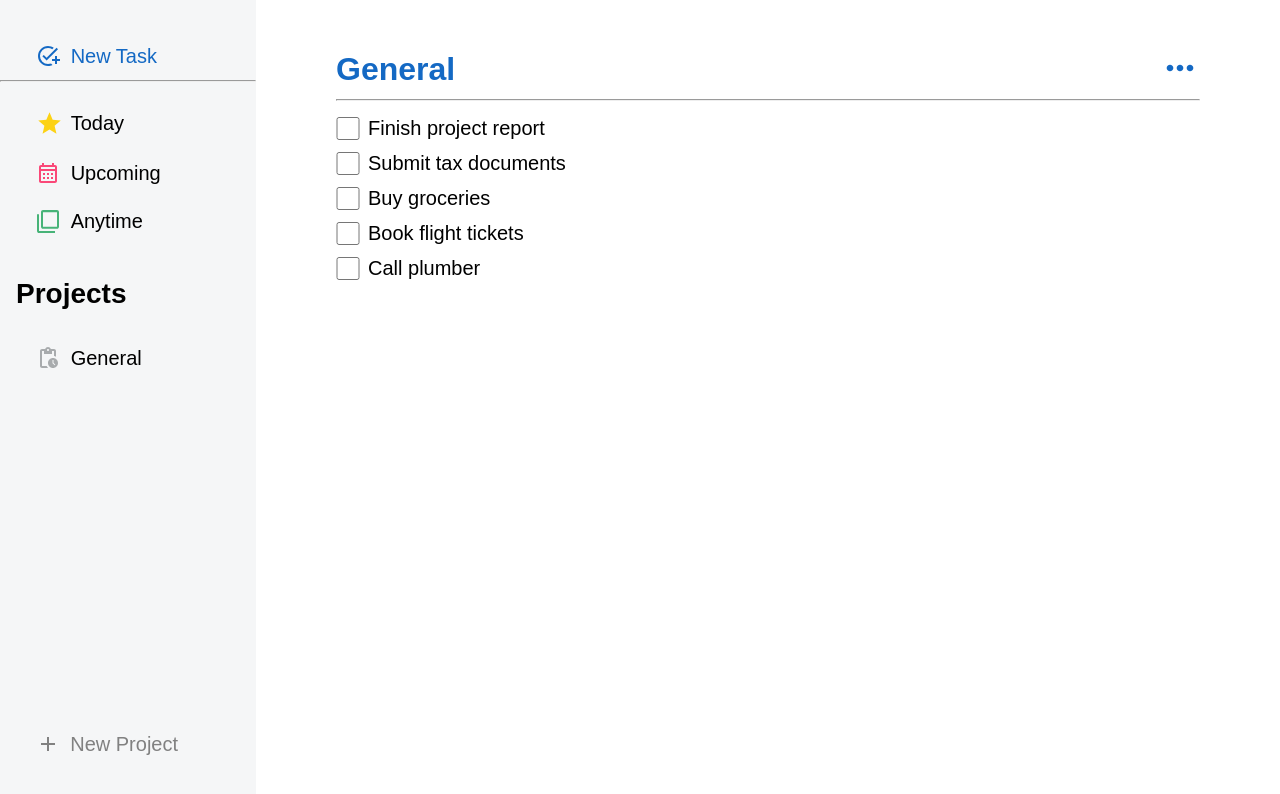
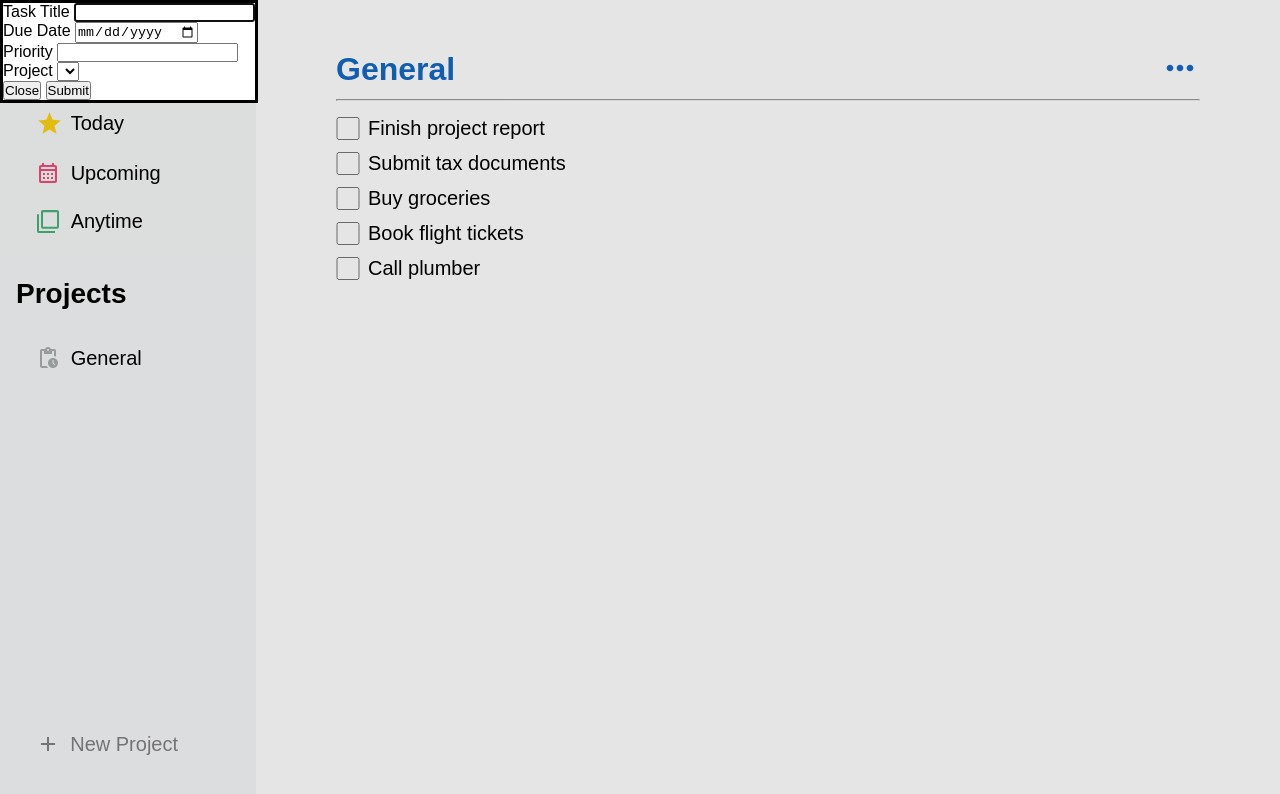
Before and after one commit to NgocPMT/js-todo-list, a website built with webpack: page src/template.html in a window 1280 px wide. Both pictures are taken after a click on the button "New Task". Built offline with nearby package versions, Linux system fonts and the light colour scheme.

Commit message:
implement functions to open modal when click on new task button

```diff
--- a/src/displayController.js
+++ b/src/displayController.js
@@ -135,10 +135,26 @@ const displayController = (function () {
     });
   };
 
+  const addNewTaskEventListeners = () => {
+    const newTaskModal = document.querySelector("#new-task-modal");
+    const newTaskBtn = document.querySelector("#new-todo-btn");
+    const newTaskClose = document.querySelector("#new-task-close");
+    const newTaskForm = document.querySelector("#new-task-form");
+
+    newTaskBtn.addEventListener("click", () => {
+      newTaskModal.showModal();
+    });
+
+    newTaskClose.addEventListener("click", () => {
+      newTaskModal.close();
+    });
+  };
+
   return {
     renderTodos,
     renderProjects,
     addNewProjectEventListeners,
+    addNewTaskEventListeners,
   };
 })();
 
--- a/src/index.js
+++ b/src/index.js
@@ -30,3 +30,4 @@ console.log(todoController.getTodos());
 displayController.renderTodos();
 displayController.renderProjects();
 displayController.addNewProjectEventListeners();
+displayController.addNewTaskEventListeners();
--- a/src/template.html
+++ b/src/template.html
@@ -60,6 +60,52 @@
           </div>
         </form>
       </dialog>
+
+      <dialog id="new-task-modal" tabindex="-1">
+        <form id="new-task-form">
+          <div class="form-field">
+            <label for="task-title">Task Title</label>
+            <input
+              id="task-title"
+              type="text"
+              name="task-title"
+              required
+              minlength="2"
+              maxlength="20"
+            />
+          </div>
+          <div class="form-field">
+            <label for="task-due-date">Due Date</label>
+            <input
+              id="task-due-date"
+              type="date"
+              name="task-due-date"
+              required
+              minlength="2"
+              maxlength="20"
+            />
+          </div>
+          <div class="form-field">
+            <label for="task-priority">Priority</label>
+            <input
+              id="task-priority"
+              type="number"
+              name="task-priority"
+              required
+              minlength="2"
+              maxlength="20"
+            />
+          </div>
+          <div class="form-field">
+            <label for="task-project-name">Project</label>
+            <select id="task-project-name"></select>
+          </div>
+          <div class="new-task-buttons">
+            <button id="new-task-close" type="button">Close</button>
+            <button id="new-task-submit" type="submit">Submit</button>
+          </div>
+        </form>
+      </dialog>
     </div>
   </body>
 </html>
```
